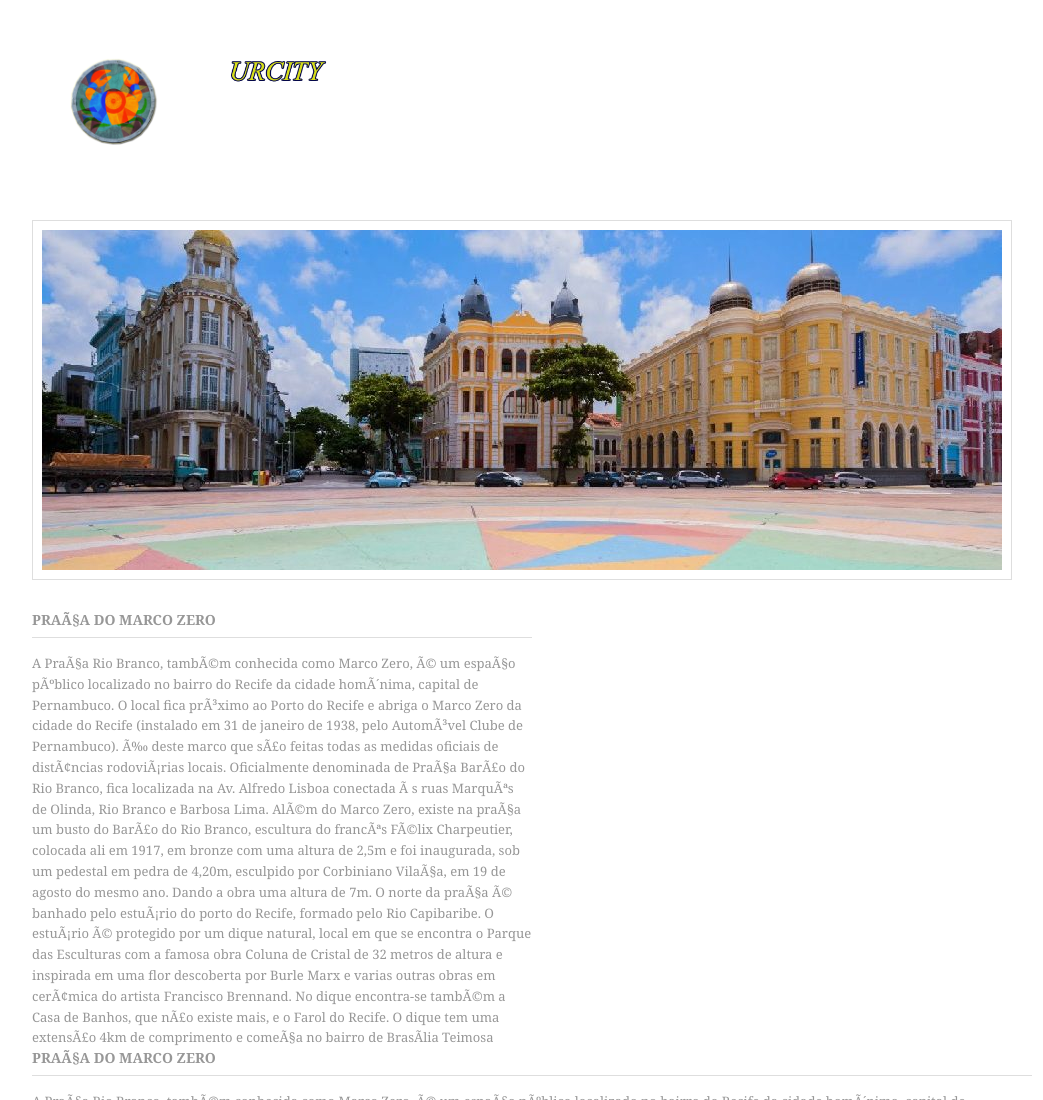
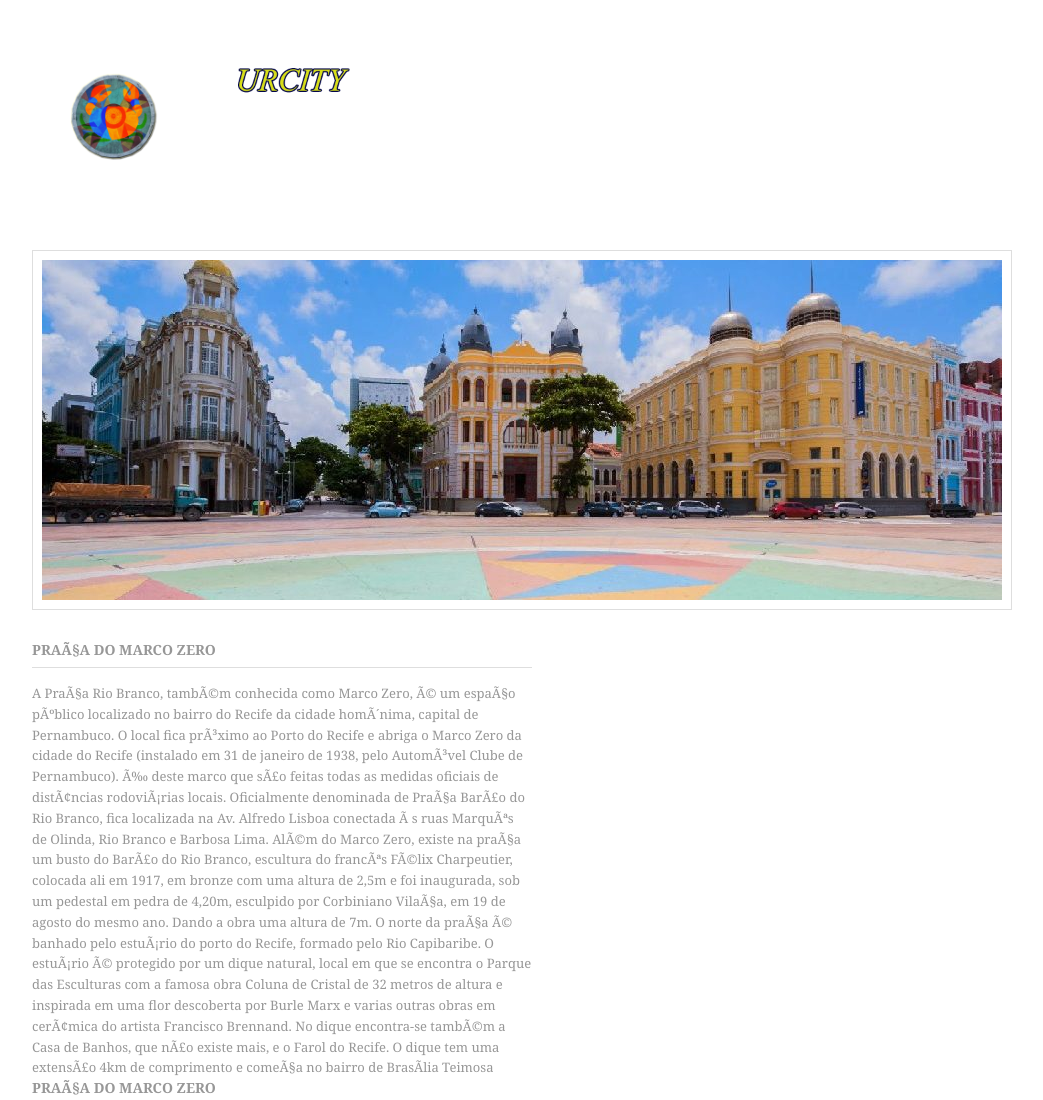
Before and after one commit to ReciHub/Bonsai, a plain HTML site: page Marcozero/index.html in a window 1280 px wide. Shown: the top 1100 px of the page, without its empty margins (128-1171 px from the left). Drawn offline with Linux system fonts and the light colour scheme.

Commit message:
Update index.html

```diff
--- a/Marcozero/index.html
+++ b/Marcozero/index.html
@@ -10,7 +10,7 @@
 <div class="wrapper row1">
   <header id="header" class="clear">
     <div id="hgroup">
-    <h1><img src="images/demo/bonsai.png" width="160" height="160"><img src="images/demo/urcity.png" width="170" height="170">
+    <h1><img src="images/demo/bonsai.png" width="160" height="160"><img src="images/demo/urcity.png" width="200" height="200">
     </div>
   </header>
 </div>
```
